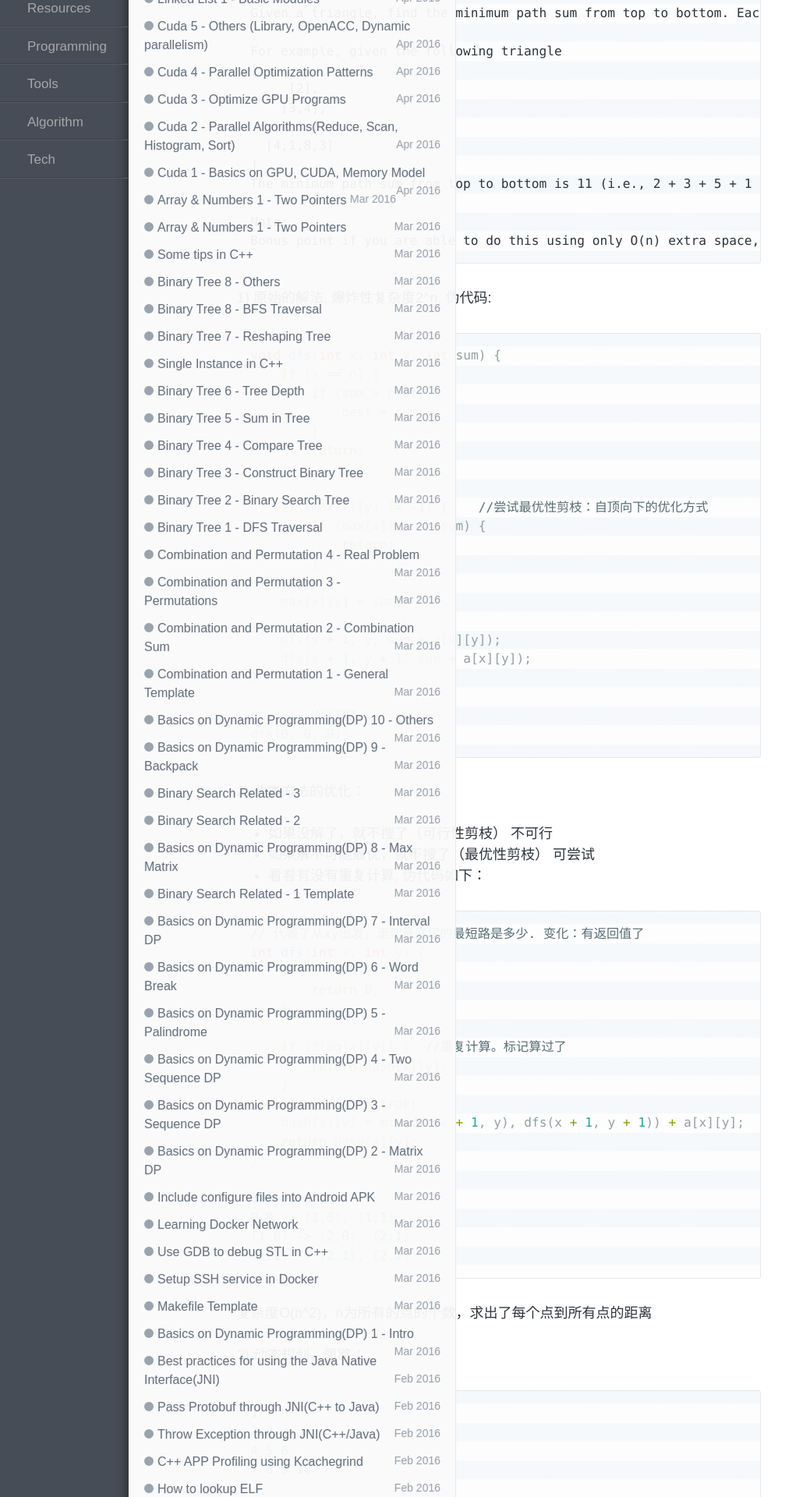
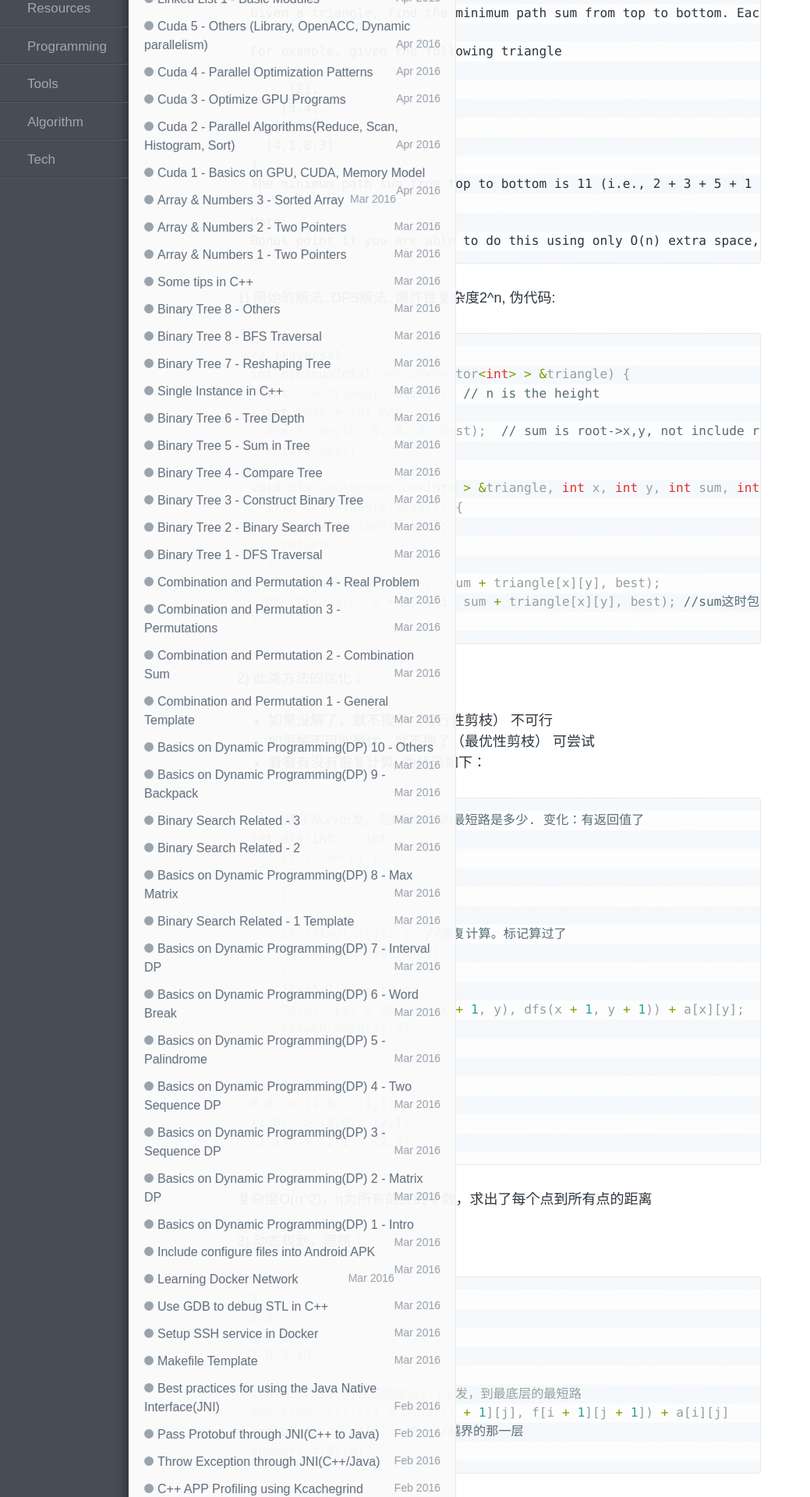
Before and after one commit to wykvictor/wykvictor.github.io, a Jekyll site: the page built from _posts/algorithm/2016-03-19-Dynamic-Programming-1.md, in a window 1280 px wide. Shown: the part 303-2223 px from the top of the page at 78% size, without its empty margins (0-1039 px from the left). Built offline with Jekyll 4.4.1, drawn with Linux system fonts in a browser that asks for light colours; comment, search, counter and statistics services are not loaded.

Commit message:
rename some file names

````diff
--- a/_posts/algorithm/2016-03-3-Dynamic-Programming-1.md
+++ b/_posts/algorithm/2016-03-19-Dynamic-Programming-1.md
@@ -24,29 +24,23 @@
 Note:
 Bonus point if you are able to do this using only O(n) extra space, where n is the total number of rows in the triangle.
 ```
-1) 原始的解法, 爆炸性复杂度2^n, 伪代码:
+1) 原始的解法, DFS解法, 爆炸性复杂度2^n, 伪代码:
 {% highlight C++ %}
-void dfs(int x, int y, int sum) {
-    if (x == n) {
-        if (sum > best) {
-            best = sum;
-        }
-        return;
-    }
-
-    if (max[x][y] != -1) {    //尝试最优性剪枝：自顶向下的优化方式
-        if (max[x][y] <= sum) {
-            return;
-        }
-    }
-    max[x][y] = sum;
-
-    dfs(x + 1, y, sum + a[x][y]);
-    dfs(x + 1, y + 1, sum + a[x][y]);
+// traversal
+int minimumTotal(vector<vector<int> > &triangle) {
+  int n = triangle.size();  // n is the height
+  int best = INT_MAX;
+  dfs(triangle, 0, 0, 0, best);  // sum is root->x,y, not include root
+  return best;
 }
-
-best = -MAXINT;
-dfs(0, 0, 0);
+void dfs(vector<vector<int> > &triangle, int x, int y, int sum, int &best) {
+  if(x == triangle.size()) {
+    best = min(best, sum);
+    return;
+  }
+  dfs(triangle, x + 1, y, sum + triangle[x][y], best);
+  dfs(triangle, x + 1, y+1, sum + triangle[x][y], best); //sum这时包括了root点
+}
 {% endhighlight %}
 2) 此类方法的优化：
 
--- a/_posts/algorithm/2016-03-28-Array-Numbers-2.md
+++ b/_posts/algorithm/2016-03-28-Array-Numbers-2.md
@@ -1,7 +1,7 @@
 ---
 layout: post
-title:  "Array & Numbers 1 - Two Pointers"
-date:   2016-03-27 10:30:00
+title:  "Array & Numbers 2 - Two Pointers"
+date:   2016-03-28 10:30:00
 tags: [algorithm, leetcode, array, two pointer]
 categories: Algorithm
 ---
````
Also changed, not shown: other parts of _posts/algorithm/2016-03-19-Dynamic-Programming-1.md (+1 -1 lines), _posts/algorithm/2016-03-29-Array-Numbers-3.md (added, +47 -0 lines), _posts/algorithm/2016-03-27-Array-Numbers-1.md (renamed from _posts/algorithm/2016-03-27-Array-Numbers.md).
